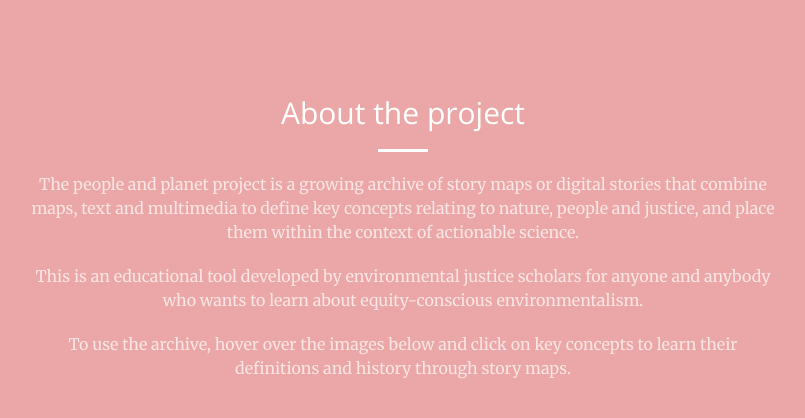
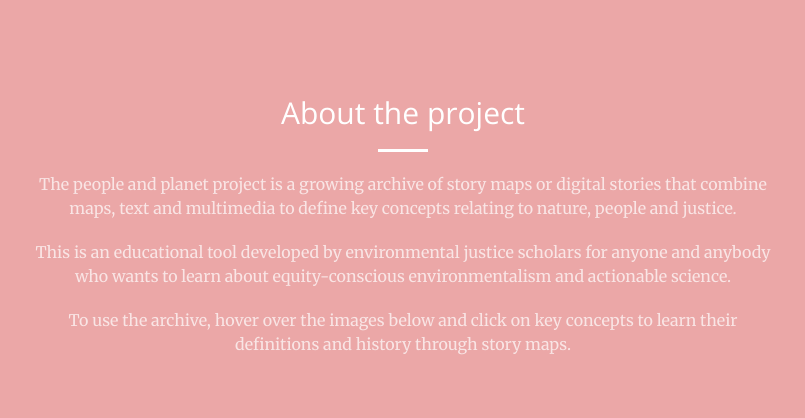
Before and after one commit to peopleandplanet/peopleandplanet.github.io, a Jekyll site: the page built from index.html, in a window 1280 px wide and 900 px high, scrolled down 818 px, cut to the strip 86-538 px from the top of the window. Shown: the top 418 px of the strip, without its empty margins (237-1042 px from the left). Built offline with Jekyll 4.4.1, drawn with Linux system fonts in a browser that asks for light colours.

Commit message:
Update call-to-action.html

```diff
--- a/_includes/call-to-action.html
+++ b/_includes/call-to-action.html
@@ -4,8 +4,8 @@
             <div class="col-lg-8 col-lg-offset-2 text-center">
                 <h2 class="section-heading">About the project</h2>
                 <hr class="light">
-                <p class="text-faded">The people and planet project is a growing archive of story maps or digital stories that combine maps, text and multimedia to define key concepts relating to nature, people and justice, and place them within the context of actionable science.</p>
-                <p class="text-faded">This is an educational tool developed by environmental justice scholars for anyone and anybody who wants to learn about equity-conscious environmentalism.</p>
+                <p class="text-faded">The people and planet project is a growing archive of story maps or digital stories that combine maps, text and multimedia to define key concepts relating to nature, people and justice.</p>
+                <p class="text-faded">This is an educational tool developed by environmental justice scholars for anyone and anybody who wants to learn about equity-conscious environmentalism and actionable science.</p>
                 <p class="text-faded">To use the archive, hover over the images below and click on key concepts to learn their definitions and history through story maps.</p>
                 <p class="text-faded"> </p>
             </div>
```
